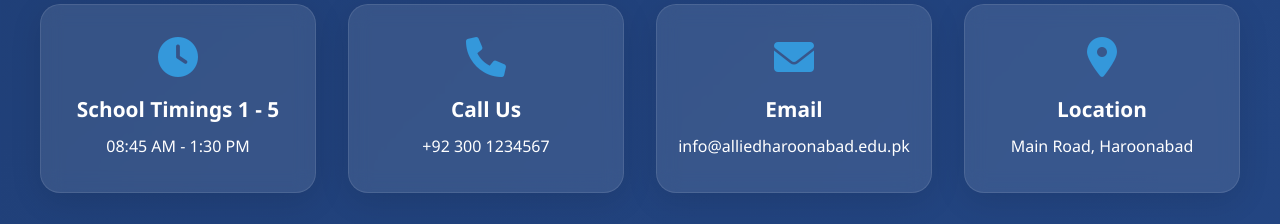
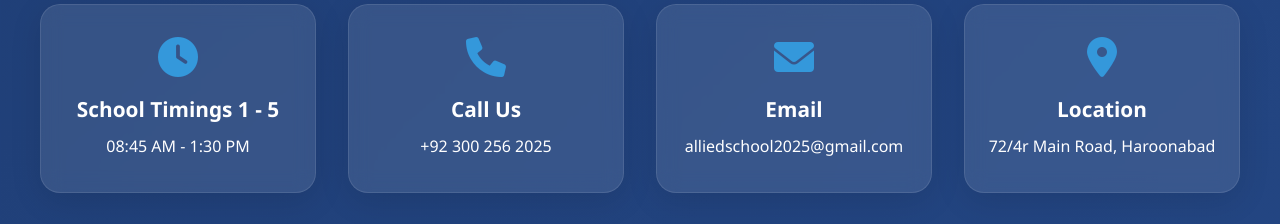
Before and after one commit to learnwithhusnain0-hub/AlliedschoolHaroonabad, a plain HTML site: page index.html in a window 1280 px wide. Shown: the part 960-1184 px from the top of the page. Drawn offline with Linux system fonts and the light colour scheme.

Commit message:
Update index.html

```diff
--- a/index.html
+++ b/index.html
@@ -700,17 +700,17 @@
             <div class="glass-card info-card">
                 <i class="fas fa-phone"></i>
                 <h3>Call Us</h3>
-                <p>+92 300 1234567</p>
+                <p>+92 300 256 2025</p>
             </div>
             <div class="glass-card info-card">
                 <i class="fas fa-envelope"></i>
                 <h3>Email</h3>
-                <p>info@alliedharoonabad.edu.pk</p>
+                <p>alliedschool2025@gmail.com</p>
             </div>
             <div class="glass-card info-card">
                 <i class="fas fa-map-marker-alt"></i>
                 <h3>Location</h3>
-                <p>Main Road, Haroonabad</p>
+                <p>72/4r Main Road, Haroonabad</p>
             </div>
         </div>
     </section>
```
